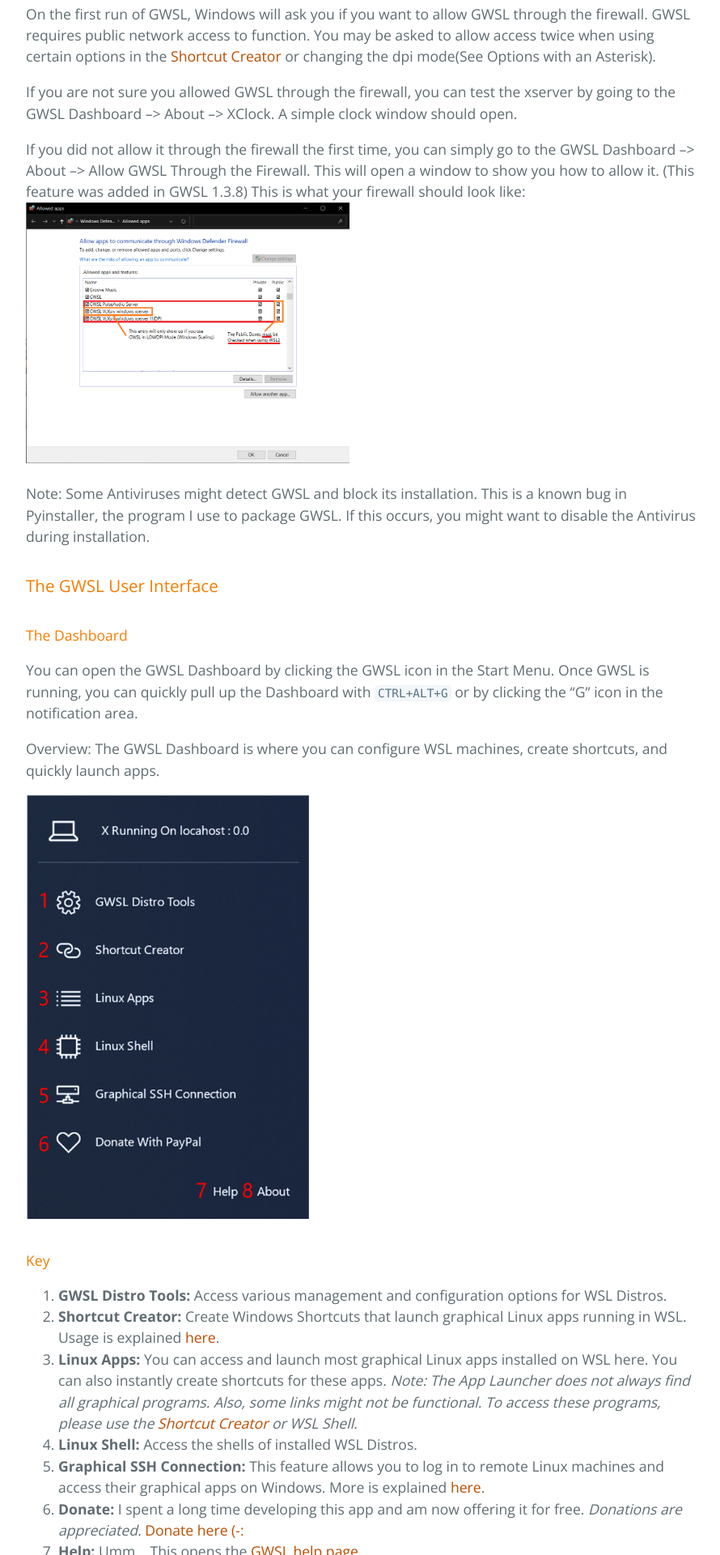
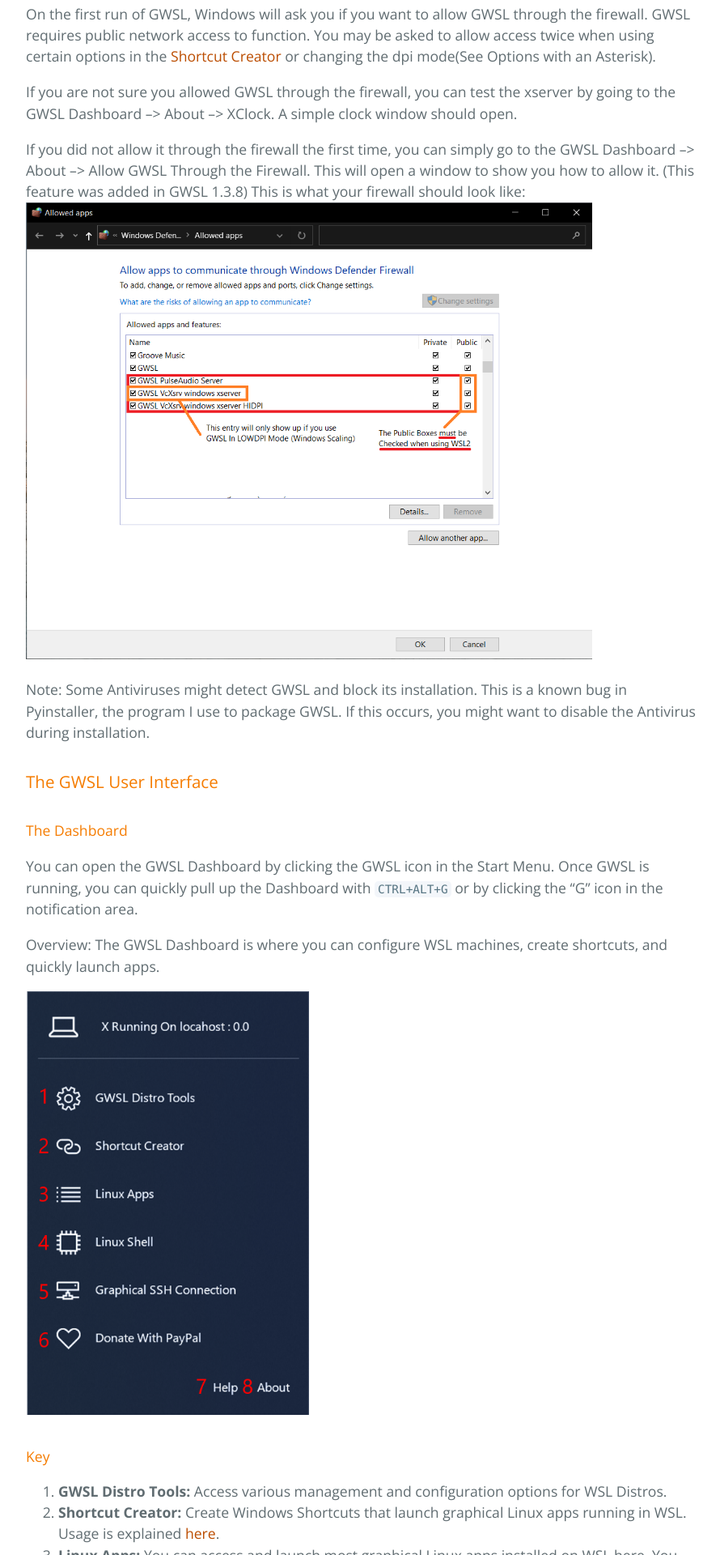
Before and after one commit to Opticos/gwsl, a Jekyll site: the page built from tutorials/manual.md, in a window 1280 px wide. Shown: the part 1370-3290 px from the top of the page at 81% size, without its empty margins (192-1082 px from the left). Built offline with Jekyll 4.4.1, drawn with Linux system fonts in a browser that asks for light colours; the repository's description, which GitHub fills in, is left out.

Commit message:
Update manual.md

```diff
--- a/tutorials/manual.md
+++ b/tutorials/manual.md
@@ -45,7 +45,7 @@ If you are not sure you allowed GWSL through the firewall, you can test the xser
 If you did not allow it through the firewall the first time, you can simply go to the GWSL Dashboard --> About --> Allow GWSL Through the Firewall.
 This will open a window to show you how to allow it. (This feature was added in GWSL 1.3.8)
 This is what your firewall should look like:
-<img src="https://opticos.github.io/gwsl/tutorials/gwsl firewall help.png" width="400">
+<img src="https://opticos.github.io/gwsl/tutorials/gwsl firewall help.png" width="700">
 
 Note: Some Antiviruses might detect GWSL and block its installation. This is a known bug in Pyinstaller, the program I use to package GWSL. If this occurs, you might want to disable the Antivirus during installation.
 
```
